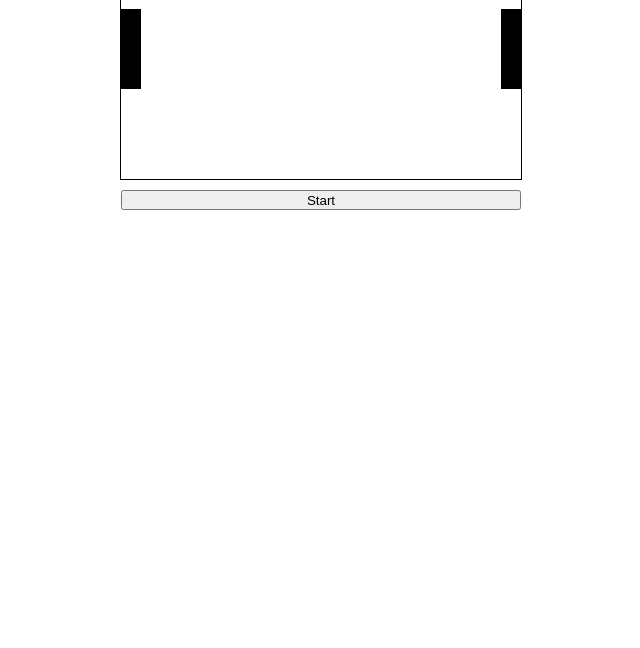
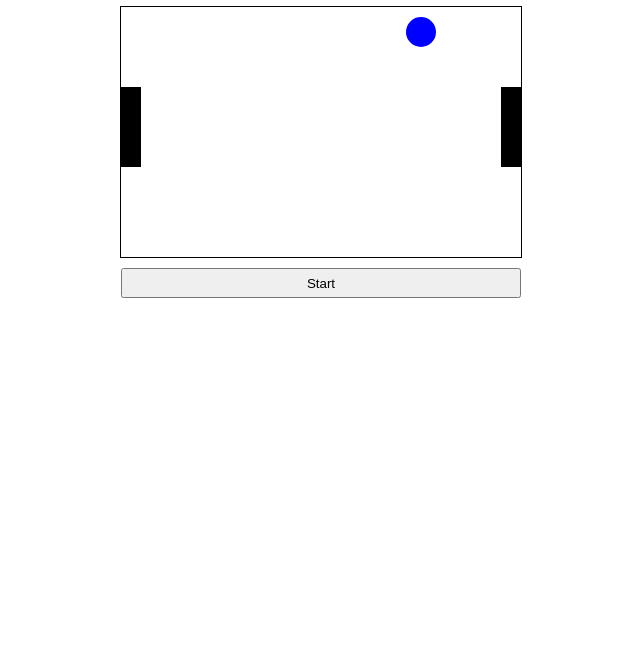
Before and after one commit to anetasopa/game-pong, a plain HTML site: page index.html in a window 1280 px wide. Shown: the part 152-800 px from the top of the page, without its empty margins (319-959 px from the left). Drawn offline with Linux system fonts and the light colour scheme.

Commit message:
Improved the page design

```diff
--- a/index.js
+++ b/index.js
@@ -2,6 +2,8 @@ function loaded() {
   var canvas = document.getElementById("canvas");
   var button = document.querySelector("button");
   var ctx = canvas.getContext("2d");
+
+  canvas.style = "left: 0; right: 0px; bottom: 0px; margin: 0 auto; background: white;"
 
   const MAX_POINTS = 5;
   const BALL_SPEED = 2;
--- a/styles.css
+++ b/styles.css
@@ -1,16 +1,23 @@
+body {
+  margin: 0 auto;
+  margin-top: 100px;
+}
+
 #canvas {
   border: 1px solid black;
   display: block;
   margin: 0 auto;
 }
-h1,
-p {
+
+h1, p {
   text-align: center;
 }
+
 button {
   width: 400px;
-  height: 20px;
+  height: 30px;
   display: block;
   margin: 0 auto;
   margin-top: 10px;
+  cursor: pointer;
 }
```
